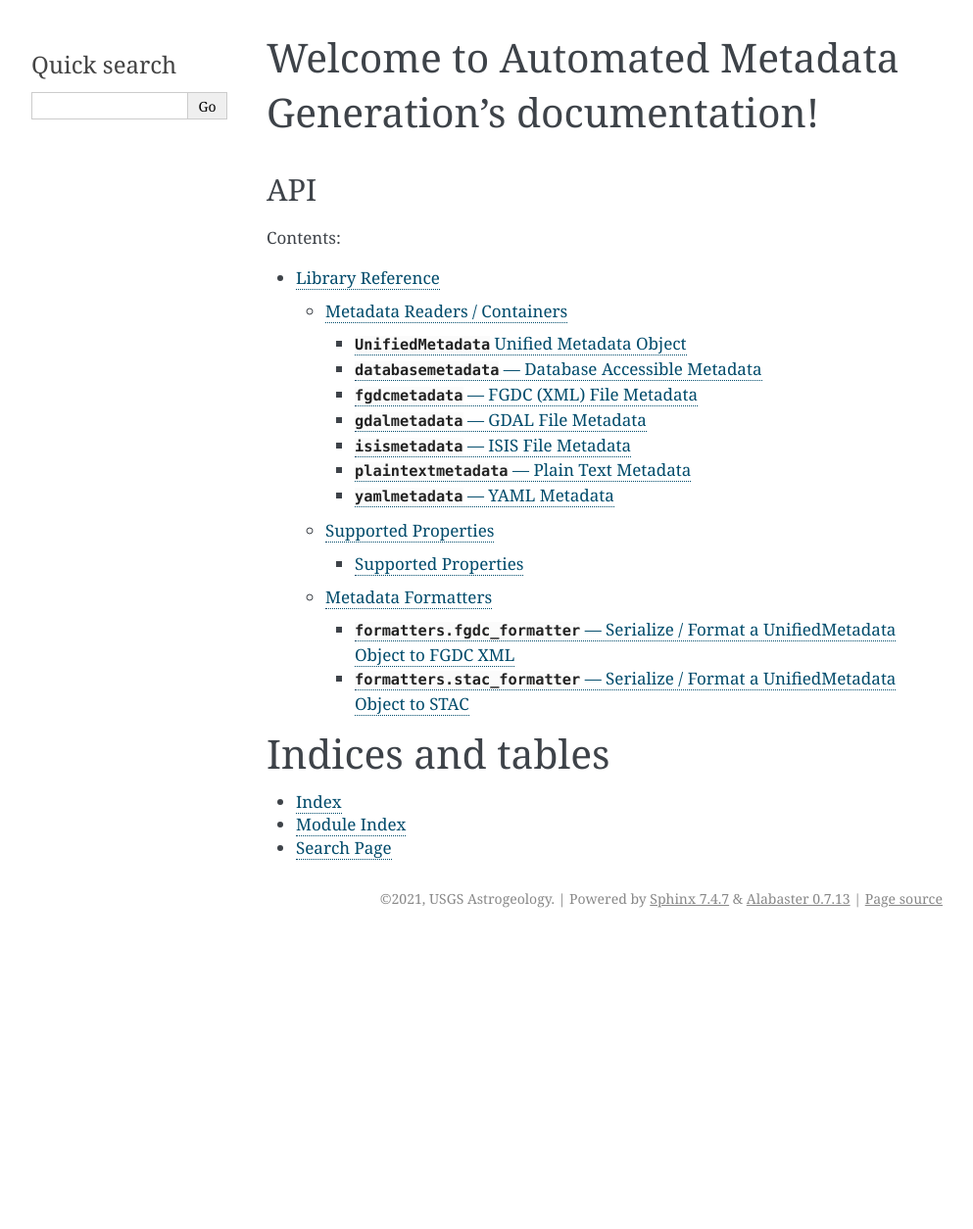
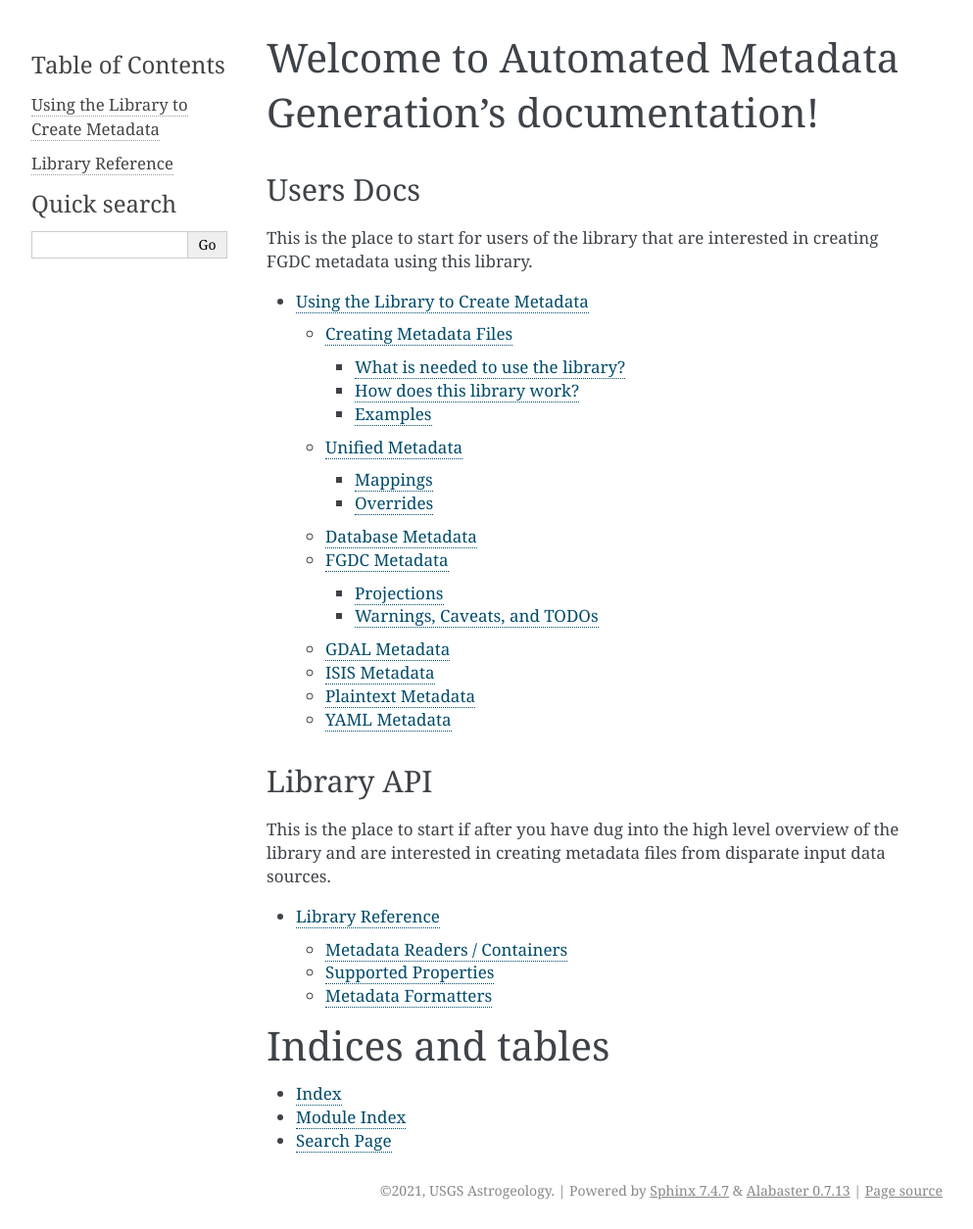
Before and after one commit to mahunter14/automated-metadata-generation, a Sphinx documentation site: the page built from docs/source/index.rst, in a window 1280 px wide. Shown: the whole page at 98% size, without its empty margins (148-1141 px from the left). Built offline with Sphinx 7.4.7, drawn with Linux system fonts in a browser that asks for light colours; before the commit the page ends 957 px from its top, so only the background shows below that.

Commit message:
User docs

```diff
--- a/docs/source/conf.py
+++ b/docs/source/conf.py
@@ -107,6 +107,7 @@ html_static_path = ['_static']
 # refs: http://alabaster.readthedocs.io/en/latest/installation.html#sidebars
 html_sidebars = {
     '**': [
+        'globaltoc.html',
         'relations.html',  # needs 'show_related': True theme option to display
         'searchbox.html',
     ]
--- a/docs/source/index.rst
+++ b/docs/source/index.rst
@@ -1,13 +1,24 @@
 Welcome to Automated Metadata Generation's documentation!
 =========================================================
 
-API
----
+Users Docs
+----------
+This is the place to start for users of the library that are interested in creating FGDC metadata using this library.
+
 .. toctree::
    :maxdepth: 3
-   :caption: Contents:
 
-   library/index
+   making_metadata/index
+
+Library API
+-----------
+This is the place to start if after you have dug into the high level overview of the library and are interested in creating metadata files from disparate input data sources.
+
+.. toctree::
+  :maxdepth: 2
+
+  library/index
+
 
 Indices and tables
 ==================
--- a/docs/source/library/isismetadata.rst
+++ b/docs/source/library/isismetadata.rst
@@ -1,3 +1,5 @@
+.. _code_isismetadata:
+
 :mod:`isismetadata` --- ISIS File Metadata
 =============================================================
 
--- a/docs/source/library/plaintextmetadata.rst
+++ b/docs/source/library/plaintextmetadata.rst
@@ -1,5 +1,7 @@
+.. _code_plaintextmetadata:
+
 :mod:`plaintextmetadata` --- Plain Text Metadata
-=============================================================
+================================================
 
 The :mod:`plaintextmetadata` file contains a generic metadata parser for plain text formatted inputs
 
--- a/docs/source/library/supported_properties.rst
+++ b/docs/source/library/supported_properties.rst
@@ -1,3 +1,5 @@
+.. _supported_properties:
+
 Supported Properties
 ====================
 The following are the properties supported by metadata containers in this library.
--- /dev/null
+++ b/docs/source/making_metadata/creating_metadata.rst
@@ -0,0 +1,63 @@
+#######################
+Creating Metadata Files
+#######################
+
+The primary purpose of this library is the creation of geospatial metadata from a collection of sources. One of those sources will be the spatial data themselves, for example a GeoTiff. The geotiff will likely not have complete metadata that is FGDC or STAC compliant. This library supportings ingesting data from other sources in order to be able to create fully specified metadata. In practice, this means that the metadata creator will have a colletion of geospatial data products, likey a FGDC XML template (see the template directory in the code base for examples), and potentially other sources of metadata (a database, a YAML file, a generic text file, etc.)
+
+What is needed to use the library?
+==================================
+In order to use this library a few assumptions are made. First, you have data staged in some way and you would like to create FGDC and/or STAC metadata for those data. Second, the data have ancillary data that are staged either alongside the geospatial data or are accessible in some way. Once the data are collected, the python standard library is used to step through the data / directories / sources and this library is used to take the collected data and generate metadata.
+
+For example, if you have a directory like so:
+
+.. code-block::
+
+  root/
+    - fileA.tif
+    - fileA_metadata.txt
+    - fileA_metadata2.lbl
+    - fileB.tif
+    - fileB_meatadata.txt
+    - fileB_metadata2.lbl
+
+The python standard library could be used to collect the data into two sets (fileA data and fileB data). Then this library would be used to create metadata. For the remainder of this page, when describing the library, the assumption is that the inputs are from a single set (i.e., fileA). See the notebooks directory in the source for some examples where the data are being organized into logical sets.
+
+How does this library work?
+===========================
+An example is worth a thousand words. This section steps through a simple example where FGDC and STAC metadata are created for a lunar digital terrain model. First, the code is presented. Then the code is explained line by line. The goal of this section is not to provide a full understanding of the library. Rather, we hope that this section presents a high level perspective on the problem the library seeks to solve.
+
+.. code-block:: python
+    :linenos:
+
+    fgdc = FGDCMetadata('kaguyatc_dtm_template.xml', proj='orthogr')
+    gd = GDALMetadata('my_geotiff.tif')
+    vrt = PcAlignMetadata('my_pcalign_output.txt')
+    yml = YAMLMetadata('kaguyadtm.yml')
+
+    dtm_record = UnifiedMetadata([fgdc, gd, vrt, yml])
+
+    to_fgdc(dtm_record)  # Serialize to FGDC string
+    to_stac(dtm_record)  # Serialize to STAC dict (json)
+
+In this example, lines 1-4 are reading in four different input data sources. These are data files that provide information
+used to create a UnifiedMetadata object. The input sources in this example are an FGDC template (line 1), a GeoTiff (line 2),
+a plain text file that has been generated by the NASA Ames Stereo pipeline(line 3), and a YAML (line 4) file. These four different data sets provide information needed to create both FGDC and STAC metadata.
+
+.. warning::
+    If one were to run the example above, they would immediately see that geometry information, that comes from a database is missing. The database connection is being omitted for simplicity. Additionally, the above example may have key collisions. These are described below.
+
+In line 1 also includes a `proj='orthogr'` keyword argument. This is simply indicating that the projection information has not been explicitly specified in the fgdc template. Instead, that information will be dynamically populated using metadata from other sources. The projection type (e.g., orthographic or equirectangular) has to be specified though.
+
+In line 5, a UnifiedMetadata object is created from the inputs. This is a data container that provides access to the homogenized information in all of the inputs. What does that mean?
+
+.. note::
+
+  The GeoTiff that is being provided exposes a bounding box via very specific syntax. In fact, the bounding box could be accessed as `data.bounding_box` or `data.bbox` or it could be derived from a geometry such as `data.footprint.bbox`. These are a collection of different access methods for the same information. Each of the data containers on lines 1-4 exposes the data using a unified set of keys. See :ref:`supported_properties` for the current listing of keys.
+
+The UnifiedMetadata object is then an accessor to all of the data in the library. `UnifiedMetadata.bbox` will look through all of the homogenized data source to find a `bbox` that is used to generate a metadata file.
+
+Finally, lines 8 and 9 serialize the UnifiedMetadata object to a string or dict (respectively) using one of the available data formatters.
+
+Examples
+========
+Examples are worth a thousand words. The library ships with a number of Jupyter notebooks that have been used to create and validate FGDC and STAC metadata.
--- /dev/null
+++ b/docs/source/making_metadata/databasemetadata.rst
@@ -0,0 +1,26 @@
+Database Metadata
+=================
+
+Frequently, derived data products may have additional metadata stored in a database. This module supports access that data in a way that is synonymous with the other data containers. The DatabaseMetadata object is currently implemented to be very tightly coupled to just getting an objects geometry. In the future this will be expanded.
+
+Here is an example usage:
+
+.. code-block:: python
+    :linenos:
+
+    sql = f"""
+    WITH cte_geoms AS
+        (
+        SELECT id, geom FROM kaguyatc
+        WHERE
+            kaguyatc.name LIKE ANY (array ['{image_a}%%', '{image_b}%%'])
+        )
+    SELECT ST_AsText(ST_Extent(ST_Intersection(A.geom, B.geom))) FROM cte_geoms as A, cte_geoms as B
+    WHERE A.id > B.id AND A.id != B.id
+    """
+    db = DbMetadata(database, 'postgresql://uname:password@host:port', sql=sql)
+
+Lines 1-10 define an SQL query that will look for two imasges, in a table named kaguyatc and return the well-known-text representation of the intersection geometry. In line 11, the DatabaseMetadata object is created. When one access a geometry on the object (for example via UnifiedMetadata.geometry), the database query is executed and, in the case of this example the GeoJSON representation of the footprint is returned.
+
+.. note::
+  In future iterations of the library we plan to extend support for arbitrary attribute lookups via SQL.
--- /dev/null
+++ b/docs/source/making_metadata/fgdcmetadata.rst
@@ -0,0 +1,39 @@
+FGDC Metadata
+=============
+
+The FGDCMetadata object uses the gis-metadata-parser library in order to expose *and* format FGDC compliant metadata. The FGDCMetadata object makes data accessible in a homogenized way just like all of the other data containers. An added complexity with FGDC metadata is a product of the fact that metadata are stored in (likely nested) XML. Therefore, using this data container requires a bit of data introspection before getting started.
+
+Projections
+-----------
+Handling projections in an arbitrary way is challenging because FGDC metadata contains a <mapproj> key that then contains a map projection name (<mapprojn) and an arbitrary set of projection parameters. For this library, we ask that the user either fully define the projection fields in the FGDC template or allow this library to handle it. What does that mean?
+
+If the user wishes to define the projection fully, they should provide an input template that contains all of the necessary fields (see the FGDC specification):
+
+.. code-block:: xml
+
+  <mapproj>
+    <mapprojn>Equirectangular</mapprojn>
+    <equirect>
+      <stdparll></stdparll>
+      <longcm></longcm>
+      <feast></feast>
+      <fnorth></fnorth>
+    </equirect>
+  </mapproj>
+
+When specifying the projection using this method, this library will provide the values for each key.
+
+Alternatively, the user can supply a keyword argument when reading an FGDC template and specify the name of the projection to be used. The fields and values will then be autogenerated on serialization.
+
+.. code-block:: python
+
+  fgdc = FGDCMetadata('kaguyatc_dtm_template.xml', proj='orthogr')
+
+Supported projections are:
+  - 'orthogr' - orthographic
+  - 'equirect' - equirectangular
+  - 'polatsr' - polar stereographic
+
+Warnings, Caveats, and TODOs
+----------------------------
+FGDC metadata are hard. Right now, the library does not support writing the FGDC metadata in the canonical ordering. In other words, the order of the top level keys on write out will not be the same as an input template. We are working to determine how best to handle this as validation of the FGDC results in warnings. We note that these are not errors, but it is still concerning to see warning on validation. Also, we expose (and extend) the fields exposed by the gis-metadata-parser project. We are working to support additional fields in a seemless way (such as robust provider support for each of the different areas a provider can be specified.) Again, the FGDC metadata generated by this library is compliant. Is is not as complete as we would like in instances where data, such as provider, come from a source other than an input template. What does that mean in practice? If your input template specifies fields that we do not support, the fields are maintained. If you are hoping to parse that data from another source into FGDC XML, we are not quite there yet.
--- /dev/null
+++ b/docs/source/making_metadata/gdalmetadata.rst
@@ -0,0 +1,4 @@
+GDAL Metadata
+=============
+
+The GDAL metadata container is quite straight forward. GDAL has access to pixel values and projection information. This dasta container exposes the spatial reference system (SRS) and attributes about the input data set layers.
--- /dev/null
+++ b/docs/source/making_metadata/index.rst
@@ -0,0 +1,15 @@
+####################################
+Using the Library to Create Metadata
+####################################
+
+.. toctree::
+  :maxdepth: 3
+
+  creating_metadata
+  unifiedmetadata
+  databasemetadata
+  fgdcmetadata
+  gdalmetadata
+  isismetadata
+  plaintextmetadata
+  yamlmetadata
--- /dev/null
+++ b/docs/source/making_metadata/isismetadata.rst
@@ -0,0 +1,10 @@
+ISIS Metadata
+=============
+
+The IsisMetadata container is quite straight forward. An ISIS cube file can be the input data source. For a full listing of the available properties on an IsisMetadataObject see :ref:`code_isismetadata`.
+
+The IsisFootPrintBlob container is potentially more interesting. In use, it can be excessive to ship Isis cubes (that have metadata that one wants) AND GeoTiffs (that are the final data product to be shared with users). Luckily, it is quite easy to dump the ISIS cube's label (which can the be used with gthe IsisMetadata) object or a blob of data not contained in the label. For example, using the ISIS command `blobdump`, one can dump the footprint that is the ingestable using the IsisFootPrintBlob container.
+
+.. code-block:: bash
+
+  blobdump name=footprint type=polygon
--- /dev/null
+++ b/docs/source/making_metadata/plaintextmetadata.rst
@@ -0,0 +1,17 @@
+Plaintext Metadata
+==================
+
+The plaintext metadata module is catch all for any metadata that is provided in an unstructured, plain text format. Right now, the library supports reading NASA Ames Stereo Pipeline (ASP) pc_align text files.
+
+.. code-block::
+
+  --> Setting number of processing threads to: 4
+  Found input nodata value for DEM: -32768
+  Max difference:       156.626
+  Min difference:       -145.251
+  Mean difference:      -3.42138
+  StdDev of difference: 12.9565
+  Median difference:    -1.56749
+  Writing difference file: results_ba/G01_018668_2065_XN_26N188W__B21_017956_2065_XN_26N188W_ba-FINAL_geodiff-diff.csv
+
+The readers in the plaintextmetadata module all parse an input line by line and expose some custom data. For example, the median difference. See :ref:`code_plaintextmetadata` for the API to use plaintext objects.
--- /dev/null
+++ b/docs/source/making_metadata/unifiedmetadata.rst
@@ -0,0 +1,47 @@
+Unified Metadata
+================
+
+The UnifiedMetadata object is the data access layer for users of this library. All of the other containers are pushed into the UnifiedMetadata object and this class acts as a giant lookup dictionary.
+
+The UnifiedMetadata objet supports two key concepts: `overrides` and `mappings`.
+
+Mappings
+--------
+A mapping is a decleration that tells the UnifiedMetadata object where to get a specific piece of metadata. For example, support one had an IsisMetadata object and a GDALMetadata object as inputs. Both declare a bbox (boudning box). Which one should be used?
+
+.. code-block:: python
+    :linenos:
+
+    imd = IsisMetadata('my_cube.cub')
+    gd = GDALMetadata('my_tif.tif')
+
+    umd = UnifiedMetadata([imd, gd])
+
+If one runs the above example and attempts to access the bbox (`umd.bbox`), a warning will be omitted because the `bbox` is ambiguous (it could come from two sources). A mapping can be used to tell the UnifiedMetadata object where to look.
+
+.. code-block:: python
+  :linenos:
+
+  imd = IsisMetadata('my_cube.cub')
+  gd = GDALMetadata('my_tif.tif')
+
+  mappings = {'bbox':IsisMetadata}
+  umd = UnifiedMetadata([imd, gd], mappings=mappings)
+
+Overrides
+---------
+Overrides are used to either force a particular value to a given key or to explicitly define a value. Let's look at an example:
+
+.. code-block:: python
+    :linenos:
+
+    gd = GDALMetadata('my_tif.tif')
+
+    overrides = {'href':'http://where_is_my_data/my_tif.tif'}
+
+    umd = UnifiedMetadata([gd]
+
+GDAL does not have any information about the ultimate, online location of your data. Both FGDC (<networkr>) and STAC (assets.self) would like the online location of the data provided. Since, the `href` is a missing key, one can use the overrides to provide that information.
+
+.. note::
+  Alternitively, is it possible to write a sinlge YAML file that contains the key:value pairs and pass that in as another data source. See :ref:`user_yamlmetadata` for an example.
--- /dev/null
+++ b/docs/source/making_metadata/yamlmetadata.rst
@@ -0,0 +1,23 @@
+.. _user_yamlmetadata:
+
+YAML Metadata
+=============
+
+YAML is a plain text markup language. For example:
+
+.. code-block:: yaml
+
+  license: PDDL-1.0
+  missions:
+    - 'Kaguya SELENE'
+  instruments:
+    - Kaguya Terrain Camera (TC)
+  doi: https://my_doi/####/##abcd##
+  href: http://my_awesome_domain.io/my_data
+  longitude_domain: 360
+  horizontal_accuracy_value: 50
+
+Since the YAML metadata object is a dictionary of `key:value` pairs, literally anything could be specified in the YAML file. In fact, one could specify all of the metadata associated with a data product as YAML. (Though we have no idea why you would want to do that!)
+
+.. warning::
+  A YAML metadata file is a nice way to provide mappings to a UnifiedMetadata object. It is important to be careful though because a YAMLMetadata input and an override are parsed differently on lookup. For an override, the UnifiedMetadata never checks the other data sources. For a YAMLMetadata object it does. So, an override can never collide with another source, but a YAMLMetadata can! In practice, that might mean defining your override in the YAML file and then providing a mappings dictionary to the UnifiedMetadata object.
```
Also changed, not shown: amg/__init__.py (+11 -0 lines).
